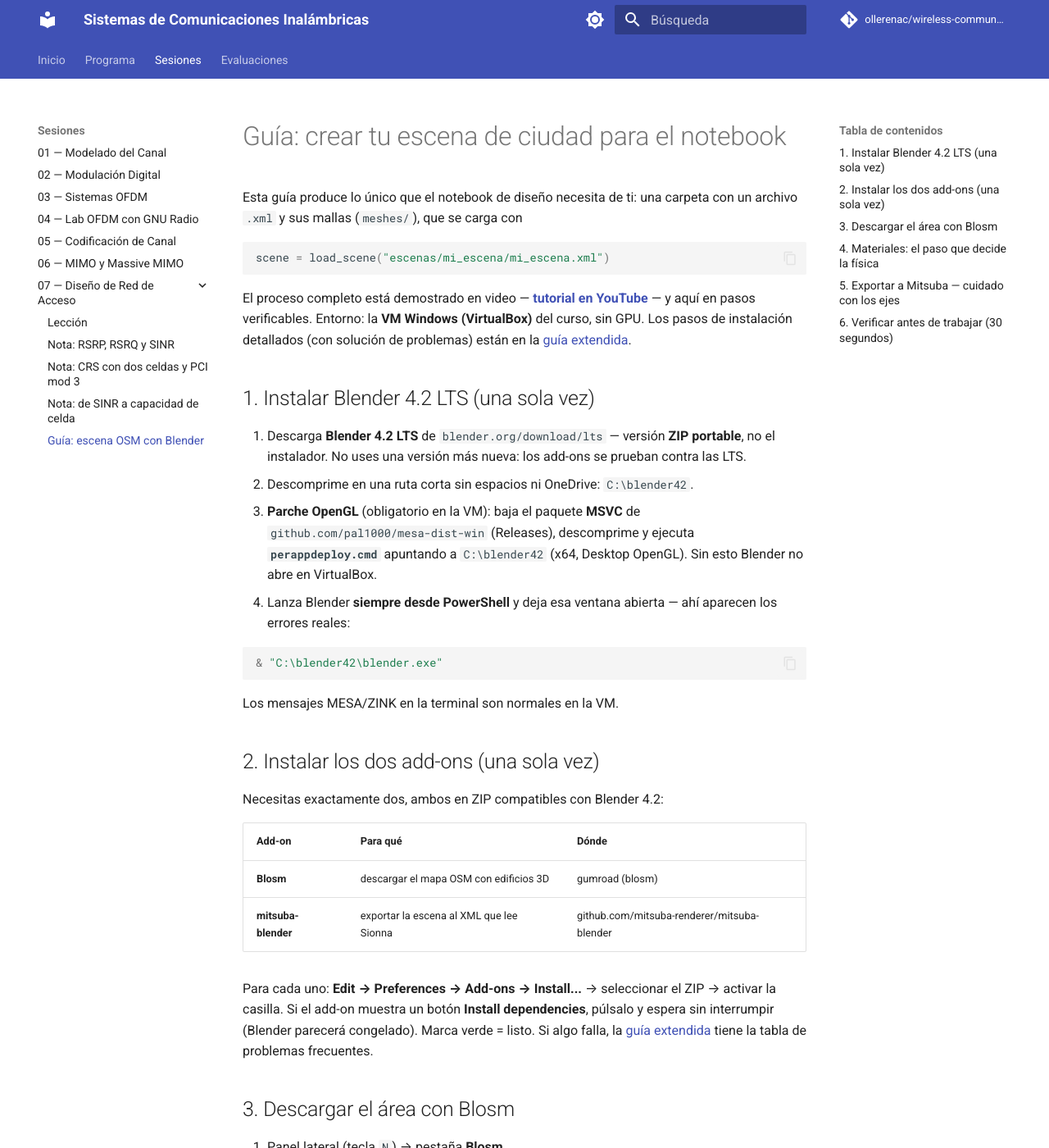
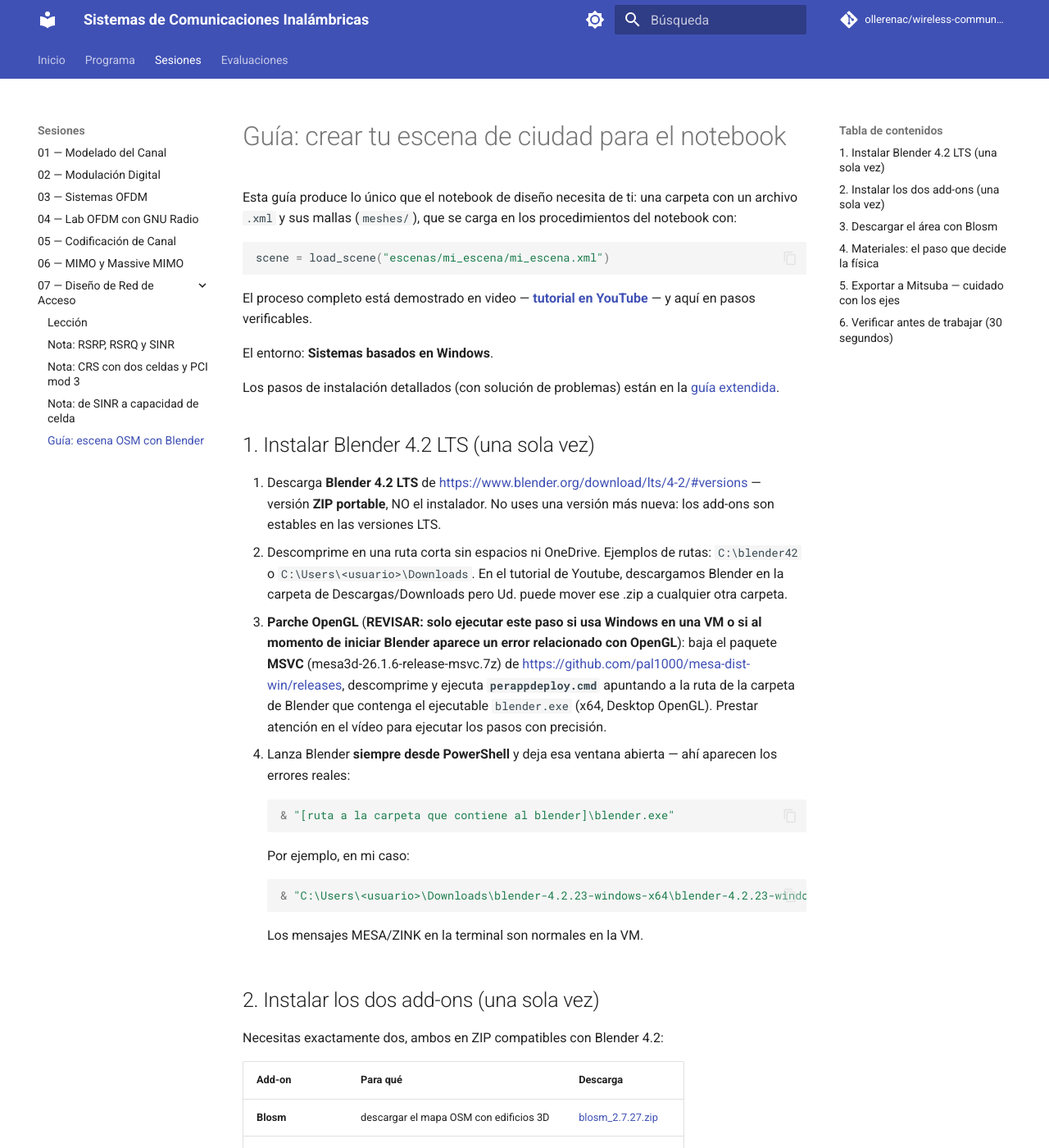
Before and after one commit to ollerenac/wireless-communication-systems, an MkDocs documentation site: the page built from docs/sessions/07-network-design/escena-osm-blender.md, in a window 1280 px wide and 1400 px high. Shown: the whole window at 82% size. Built offline with MkDocs 1.6.1 and Material for MkDocs 9.7.7, drawn with Linux system fonts in a browser that asks for light colours; comment, search, counter and statistics services are not loaded; some of the changed text lies outside the part shown.

Commit message:
docs(07-network-design): host add-on zips and link them from the scene guide
Blosm's official download requires a credit card even for the free tier;
course now serves the tested zips (blosm 2.7.27, mitsuba-blender) directly
from docs/.../add-ons/ (568K+252K, GPL/BSD so redistribution is fine).
Also incorporates the instructor's edits to the guide (native-Windows
scope, concrete paths, Mesa patch made conditional).

Co-Authored-By: Claude Fable 5 <noreply@anthropic.com>

````diff
--- a/docs/sessions/07-network-design/escena-osm-blender.md
+++ b/docs/sessions/07-network-design/escena-osm-blender.md
@@ -5,8 +5,7 @@ description: "De OpenStreetMap a un XML de Mitsuba listo para Sionna RT: instala
 
 # Guía: crear tu escena de ciudad para el notebook
 
-Esta guía produce lo único que el notebook de diseño necesita de ti: una
-carpeta con un archivo `.xml` y sus mallas (`meshes/`), que se carga con
+Esta guía produce lo único que el notebook de diseño necesita de ti: una carpeta con un archivo `.xml` y sus mallas (`meshes/`), que se carga en los procedimientos del notebook con:
 
 ```python
 scene = load_scene("escenas/mi_escena/mi_escena.xml")
@@ -14,38 +13,43 @@ scene = load_scene("escenas/mi_escena/mi_escena.xml")
 
 El proceso completo está demostrado en video —
 **[tutorial en YouTube](https://youtu.be/PIdn1R7FSrg?si=V8-HVuCvWGZG6v39)** —
-y aquí en pasos verificables. Entorno: la **VM Windows (VirtualBox)** del
-curso, sin GPU. Los pasos de instalación detallados (con solución de
-problemas) están en la
+y aquí en pasos verificables.
+
+El entorno: **Sistemas basados en Windows**.
+
+Los pasos de instalación detallados (con solución de problemas) están en la
 [guía extendida](borrador/blender-4.2-vm-windows.md).
 
 ## 1. Instalar Blender 4.2 LTS (una sola vez)
 
-1. Descarga **Blender 4.2 LTS** de `blender.org/download/lts` — versión
-   **ZIP portable**, no el instalador. No uses una versión más nueva: los
-   add-ons se prueban contra las LTS.
-2. Descomprime en una ruta corta sin espacios ni OneDrive: `C:\blender42`.
-3. **Parche OpenGL** (obligatorio en la VM): baja el paquete **MSVC** de
-   `github.com/pal1000/mesa-dist-win` (Releases), descomprime y ejecuta
-   **`perappdeploy.cmd`** apuntando a `C:\blender42` (x64, Desktop
-   OpenGL). Sin esto Blender no abre en VirtualBox.
-4. Lanza Blender **siempre desde PowerShell** y deja esa ventana abierta —
-   ahí aparecen los errores reales:
+1. Descarga **Blender 4.2 LTS** de [https://www.blender.org/download/lts/4-2/#versions](https://www.blender.org/download/lts/4-2/#versions) — versión **ZIP portable**, NO el instalador. No uses una versión más nueva: los add-ons son estables en las versiones LTS.
+2. Descomprime en una ruta corta sin espacios ni OneDrive. Ejemplos de rutas: `C:\blender42` o `C:\Users\<usuario>\Downloads`. En el tutorial de Youtube, descargamos Blender en la carpeta de Descargas/Downloads pero Ud. puede mover ese .zip a cualquier otra carpeta.
+3. **Parche OpenGL** (**REVISAR: solo ejecutar este paso si usa Windows en una VM o si al momento de iniciar Blender aparece un error relacionado con OpenGL**): baja el paquete **MSVC** (mesa3d-26.1.6-release-msvc.7z) de [https://github.com/pal1000/mesa-dist-win/releases](https://github.com/pal1000/mesa-dist-win/releases), descomprime y ejecuta **`perappdeploy.cmd`** apuntando a la ruta de la carpeta de Blender que contenga el ejecutable `blender.exe` (x64, Desktop OpenGL). Prestar atención en el vídeo para ejecutar los pasos con precisión.
+4. Lanza Blender **siempre desde PowerShell** y deja esa ventana abierta — ahí aparecen los errores reales:
 
-   ```powershell
-   & "C:\blender42\blender.exe"
-   ```
+      ```powershell
+      & "[ruta a la carpeta que contiene al blender]\blender.exe"
+      ```
+   Por ejemplo, en mi caso:
 
+      ```powershell
+      & "C:\Users\<usuario>\Downloads\blender-4.2.23-windows-x64\blender-4.2.23-windows-x64\blender.exe"
+      ```
    Los mensajes MESA/ZINK en la terminal son normales en la VM.
 
 ## 2. Instalar los dos add-ons (una sola vez)
 
 Necesitas exactamente dos, ambos en ZIP compatibles con Blender 4.2:
 
-| Add-on | Para qué | Dónde |
+| Add-on | Para qué | Descarga |
 |---|---|---|
-| **Blosm** | descargar el mapa OSM con edificios 3D | gumroad (blosm) |
-| **mitsuba-blender** | exportar la escena al XML que lee Sionna | github.com/mitsuba-renderer/mitsuba-blender |
+| **Blosm** | descargar el mapa OSM con edificios 3D | [blosm_2.7.27.zip](add-ons/blosm_2.7.27.zip) |
+| **mitsuba-blender** | exportar la escena al XML que lee Sionna | [mitsuba-blender.zip](add-ons/mitsuba-blender.zip) |
+
+Los ZIP son copias alojadas en el curso, con las versiones probadas contra
+Blender 4.2 (ambos add-ons son de licencia libre — GPL/BSD — así que la
+redistribución es legítima). Originales: Blosm en gumroad,
+mitsuba-blender en `github.com/mitsuba-renderer/mitsuba-blender`.
 
 Para cada uno: **Edit → Preferences → Add-ons → Install...** → seleccionar
 el ZIP → activar la casilla. Si el add-on muestra un botón **Install
````
Also changed, not shown: 2 other files.
